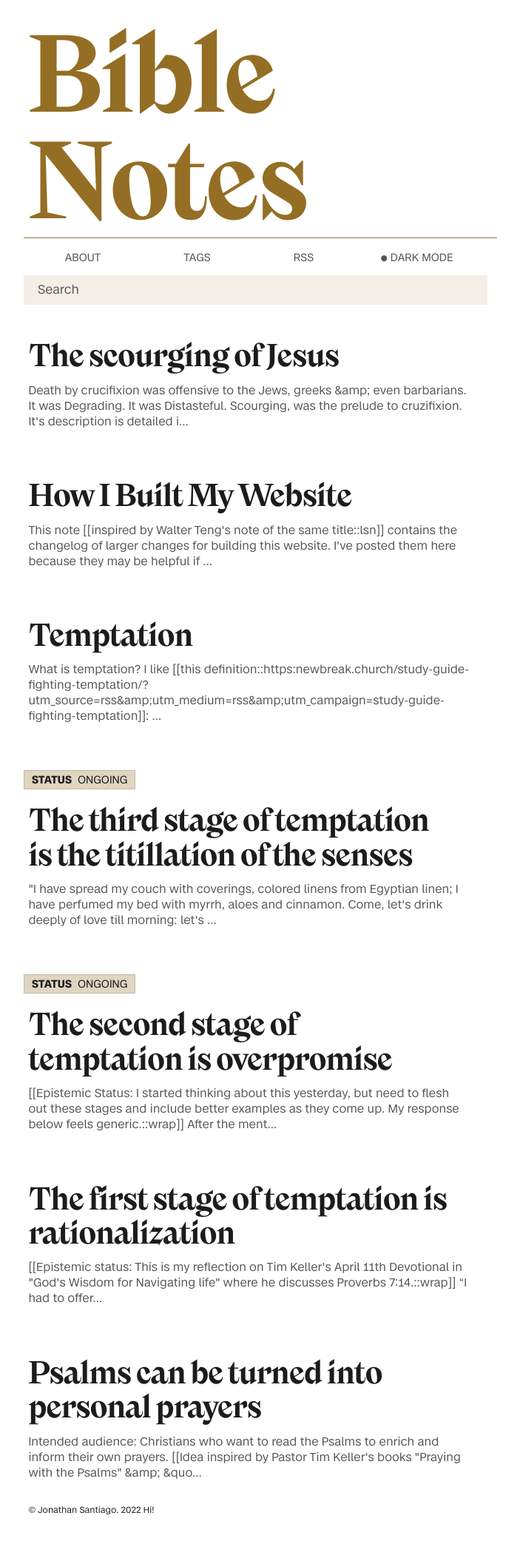
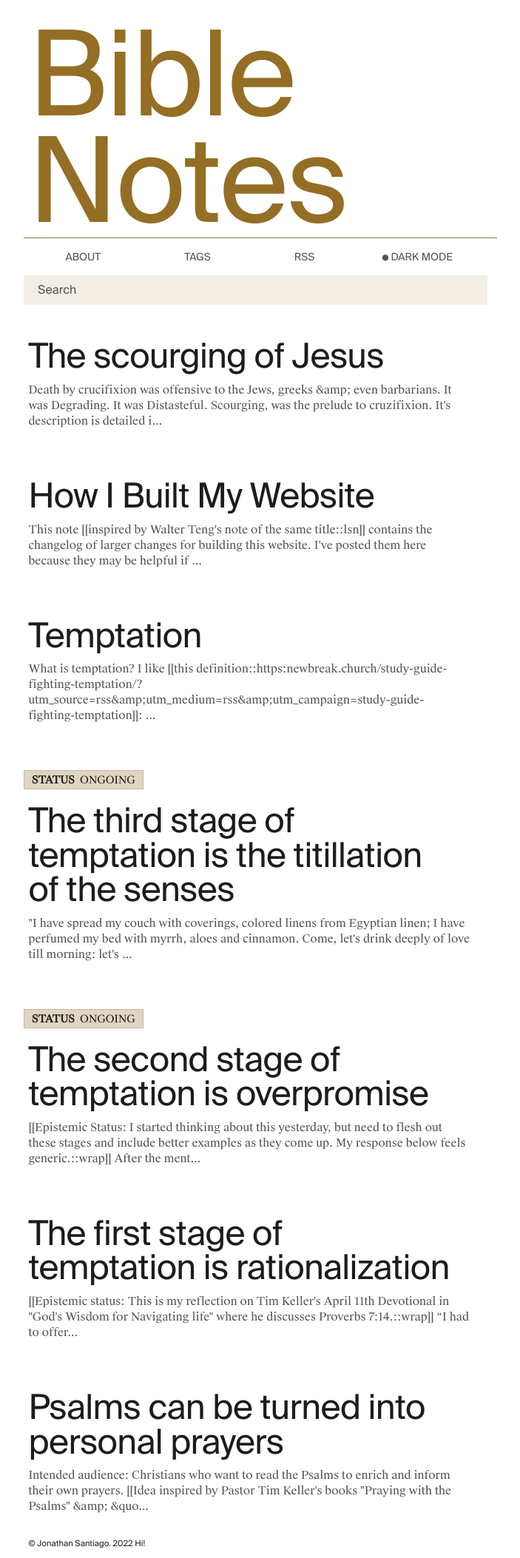
Before and after one commit to jsantiago611/digital-garden-master, a Jekyll site: the page built from index.md, in a window 1280 px wide. Shown: the whole page at 74% size, without its empty margins (298-1001 px from the left). Built offline with Jekyll 4.4.1, drawn with Linux system fonts in a browser that asks for light colours; before the commit the page ends 2060 px from its top, so only the background shows below that.

Commit message:
setting serif and sans fonts

```diff
--- a/assets/css/Style.css
+++ b/assets/css/Style.css
@@ -778,11 +778,11 @@ html[data-theme="dark"] {
   --line-height-snug: 1.375;
 
   /* Font family */
-  --font-family-serif: "Nikolai", Iowan Old Style, Apple Garamond, Baskerville,
+  --font-family-serif: "Suisse-Sans", Iowan Old Style, Apple Garamond, Baskerville,
     Times New Roman, Droid Serif, Times, Source Serif Pro, serif,
     Apple Color Emoji, Segoe UI Emoji, Segoe UI Symbol;
-  --font-family-mono: "Case", 'SFMono-Regular', 'Menlo', monospace;
-  --font-family-sans: "Case", -apple-system, BlinkMacSystemFont,
+  --font-family-mono: "Suisse-Sans", 'SFMono-Regular', 'Menlo', monospace;
+  --font-family-sans: "Suisse-Serif", -apple-system, BlinkMacSystemFont,
     avenir next, avenir, segoe ui, helvetica neue, helvetica, Ubuntu, roboto,
     noto, arial, sans-serif;
 
```
